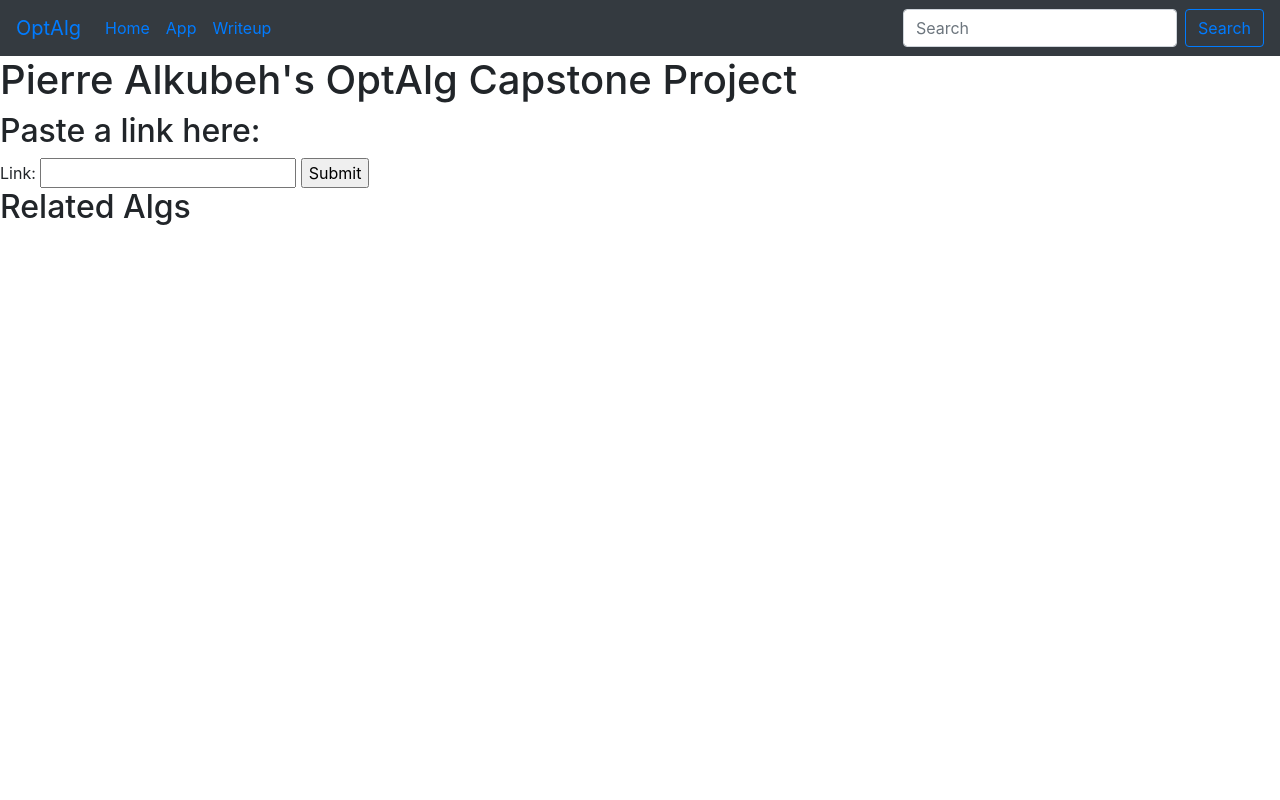
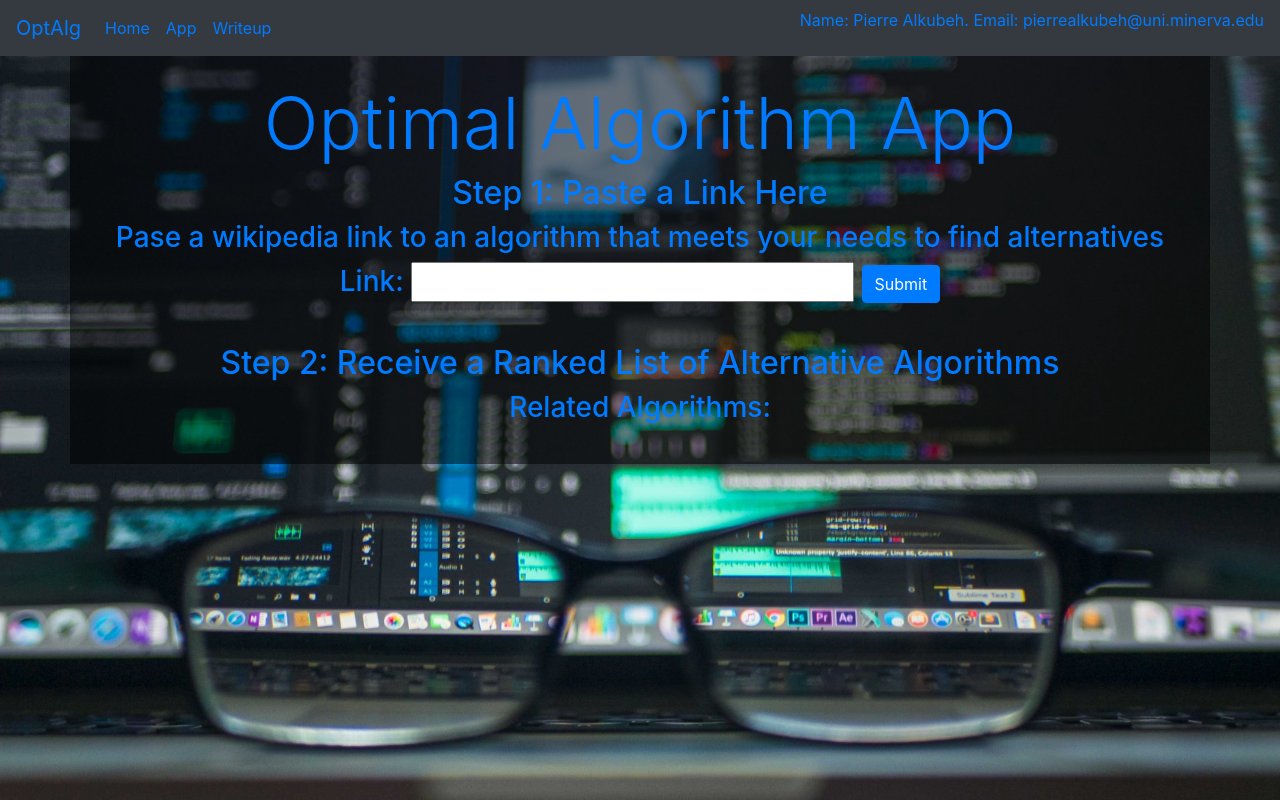
Before and after one commit to pierre-minerva/capstone, a Django app: page /app/ in a window 1280 px wide. Run offline with Django 3.2, Linux system fonts and the light colour scheme; some libraries are stand-ins or nearby versions.

Commit message:
finished html prettification. Write up/whitepaper from google drive now embedded on website. App results provide hyperlinks that open in new tabs.

```diff
--- a/capsite/optalg/static/optalg/main.css
+++ b/capsite/optalg/static/optalg/main.css
@@ -1,3 +1,12 @@
+body {
+  height: 100vh;
+  min-height: 500px;
+  background-image: url('pexels-kevin-ku-577585.jpg');
+  background-size: cover;
+  background-position: center;
+  background-repeat: no-repeat;
+}
+
 .masthead {
   height: 100vh;
   min-height: 500px;
@@ -12,3 +21,25 @@
 .text-center {
   background-color: rgba(0,0,0,0.5);
 }
+
+.credits {
+  color: #007bff !important;
+}
+
+.container {
+  text-align: center;
+  background-color: rgba(0,0,0,0.5);
+  color: #007bff;
+}
+
+.app-results {
+  text-align: left;
+}
+
+.whitepaper {
+  align-items: center;
+  width: 75%;
+  min-height: 500px;
+  display: block;
+  margin: auto;
+}
--- a/capsite/optalg/templates/optalg/app.html
+++ b/capsite/optalg/templates/optalg/app.html
@@ -1,14 +1,23 @@
 {% extends "optalg/base.html" %}
 {% block content %}
-	<h1>Pierre Alkubeh's OptAlg Capstone Project</h1>
-	<h2>Paste a link here:</h2>
-	<form action="/" method="POST">{% csrf_token %}
+<div class="container">
+	<br>
+	<h1 class="display-3">Optimal Algorithm App</h1>
+	<h2 class="display-5">Step 1: Paste a Link Here</h2>
+	<h3 class="display-7">Pase a wikipedia link to an algorithm that meets your needs to find alternatives<h3>
+	<form action="/app/" method="POST">{% csrf_token %}
 		Link: <input type="text" name="link">
-		<input type="submit" name="submit" value="Submit">
+		{% csrf_token %}
+		<input type="submit" name="submit" value="Submit" class="btn btn-primary">
 	</form>
-	<h2>Related Algs</h2>
-	{% for alg in related_algs %}
-	<p>{{alg}}</p>
-	{% endfor %}
-
+	<br>
+	<h2 class="display-5">Step 2: Receive a Ranked List of Alternative Algorithms</h2>
+	<h3 class="display-7">Related Algorithms:</h3>
+	<ol class="app-results">
+		{% for alg in related_algs %}
+		<li><a target="_blank" rel="noopener noreferrer" href="{{alg}}">{{alg}}</a></li>
+		{% endfor %}
+	</ol>
+	<br>
+</div>
 {% endblock content %}
--- a/capsite/optalg/templates/optalg/base.html
+++ b/capsite/optalg/templates/optalg/base.html
@@ -31,10 +31,7 @@
 	  	        <a class="nav-link" href="/writeup">Writeup</a>
 	  	      </li>
 	  	    </ul>
-	  	    <form class="form-inline my-2 my-lg-0">
-	  	      <input class="form-control mr-sm-2" type="search" placeholder="Search" aria-label="Search">
-	  	      <button class="btn btn-outline-primary my-2 my-sm-0" type="submit">Search</button>
-	  	    </form>
+	  	    <p class="nav-item credits">Name: Pierre Alkubeh. Email: pierrealkubeh@uni.minerva.edu</p>
 	  	  </div>
 	  	</nav>
 	</header>
```
Also changed, not shown: capsite/optalg/templates/optalg/writeup.html (+7 -1 lines).
